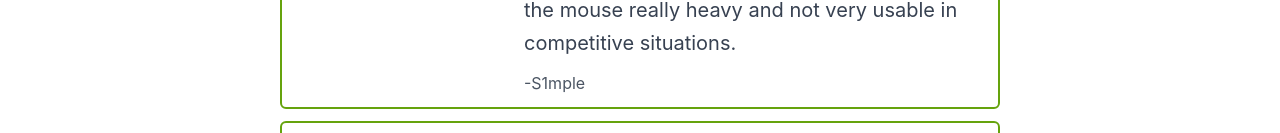
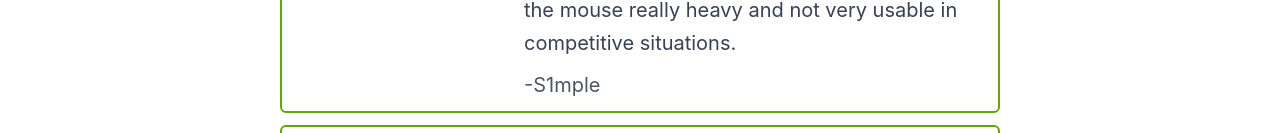
Before and after one commit to Labib2003/assignment-9-react-routing, a React (Create React App) app: page / in a window 1280 px wide. Shown: the part 793-926 px from the top of the page. Built offline with nearby package versions, Linux system fonts and the light colour scheme; grey boxes are pictures that could not be loaded.

Commit message:
markdown added

```diff
--- a/src/components/Review/Review.js
+++ b/src/components/Review/Review.js
@@ -13,7 +13,7 @@
             <div className='text-left w-2/3 ml-5 my-auto'>
                 <h1 className='text-3xl text-gray-800 font-semibold'>Rating: <span className='text-lime-600'>{rating}</span></h1>
                 <p className='text-xl text-gray-700 leading-relaxed my-3'>{reviewText}</p>
-                <p className='text-gray-600'>-{name}</p>
+                <p className='text-xl text-gray-600'>-{name}</p>
             </div>
         </div>
     );
```
Also changed, not shown: 2 other files (tests, documents, lock files or other folders).
